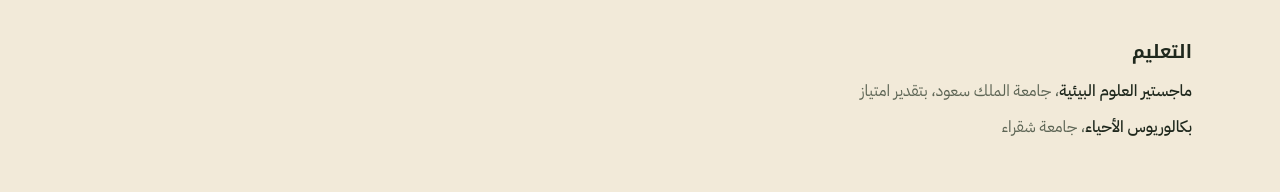
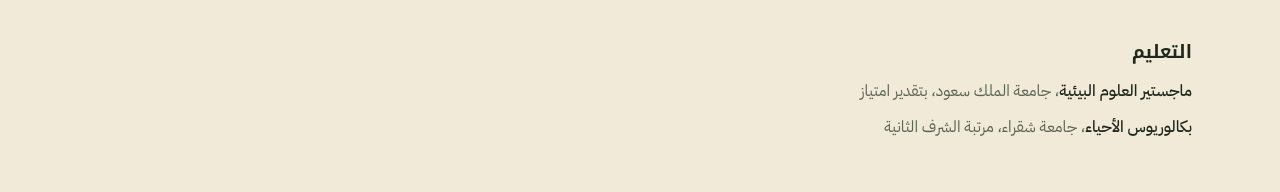
Before and after one commit to abdullahat1422-alt/Portfolio, a Next.js app: page / in a window 1280 px wide. Shown: the part 8077-8269 px from the top of the page. Built offline with nearby package versions, Linux system fonts and the light colour scheme.

Commit message:
Education: B.Sc. second-class honors
Co-Authored-By: Claude Opus 5.5 <noreply@anthropic.com>
Claude-Session: https://claude.ai/code/session_012ad9aWBDY1d1uPsmNpuDGg

```diff
--- a/content/site.ts
+++ b/content/site.ts
@@ -270,7 +270,7 @@ export const award = {
 
 export const education: { degree: T; place: T }[] = [
   { degree: { ar: "ماجستير العلوم البيئية", en: "M.Sc. Environmental Science" }, place: { ar: "جامعة الملك سعود، بتقدير امتياز", en: "King Saud University, with Distinction" } },
-  { degree: { ar: "بكالوريوس الأحياء", en: "B.Sc. Biology" }, place: { ar: "جامعة شقراء", en: "Shaqra University" } },
+  { degree: { ar: "بكالوريوس الأحياء", en: "B.Sc. Biology" }, place: { ar: "جامعة شقراء، مرتبة الشرف الثانية", en: "Shaqra University, Second-Class Honors" } },
 ];
 
 // أول 6 تظهر مباشرة، والباقي تحت "الكل"
```
